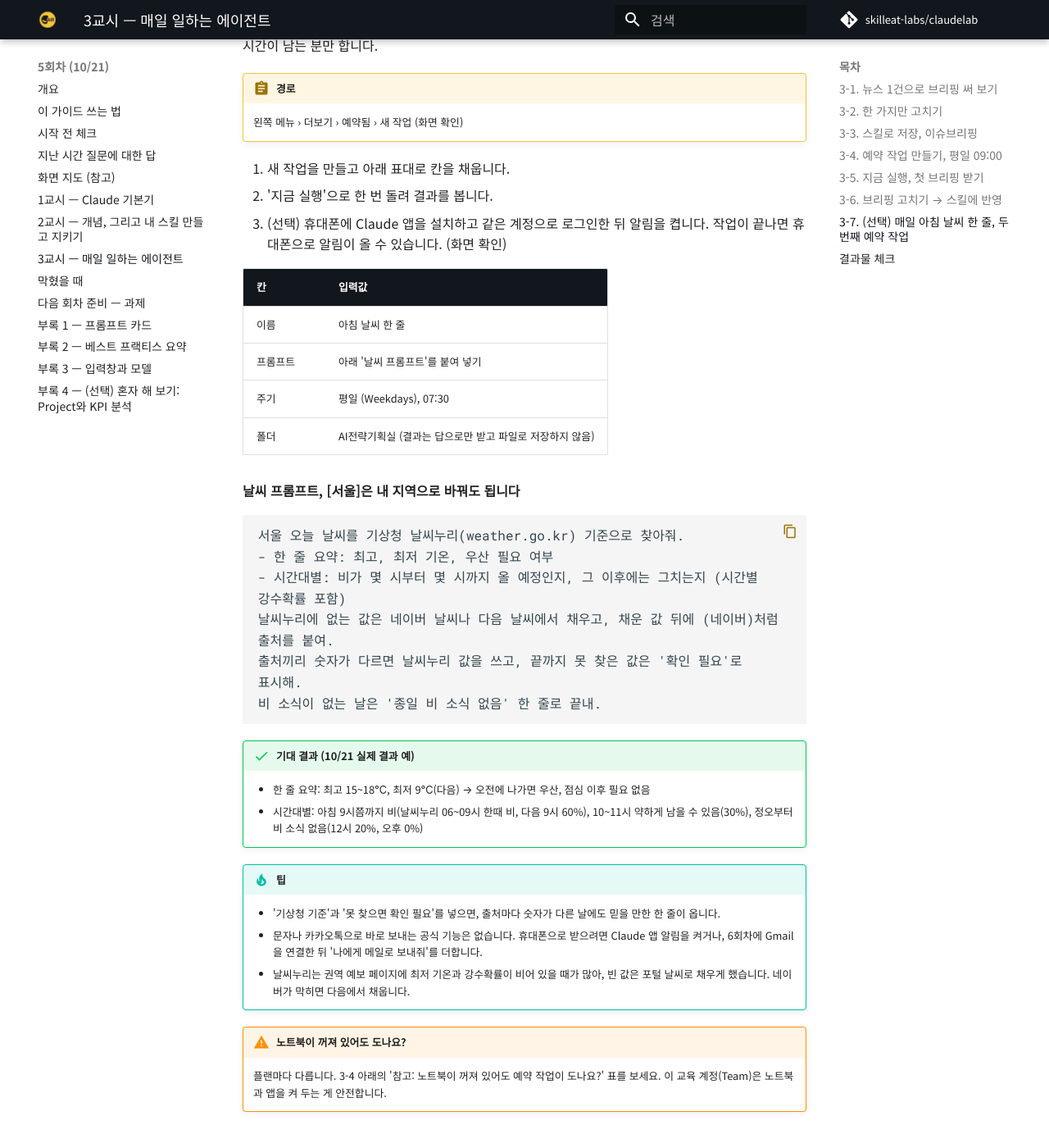
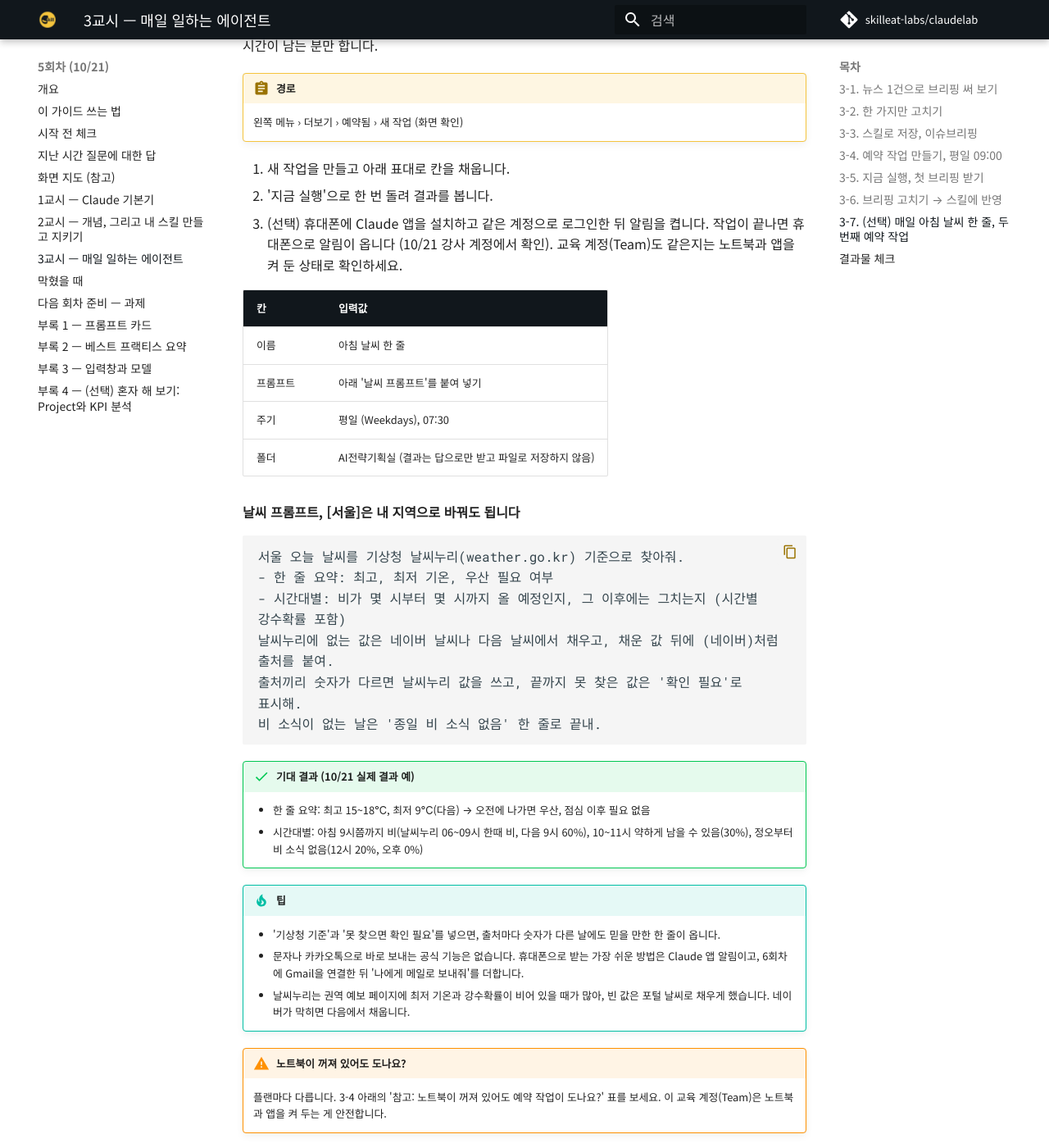
Before and after one commit to skilleat-labs/claudelab, an MkDocs documentation site: the page built from docs/day5/07.md, in a window 1280 px wide and 1400 px high, scrolled down 4694 px. Shown: the whole window at 82% size. Built offline with MkDocs 1.6.1 and Material for MkDocs 9.7.7, drawn with Linux system fonts in a browser that asks for light colours; comment, search, counter and statistics services are not loaded; some of the changed text lies outside the part shown.

Commit message:
5회차: Pro·Max 예약 작업과 휴대폰 알림 실제 확인 결과 반영
Co-Authored-By: Claude Opus 5.5 <noreply@anthropic.com>

```diff
--- a/docs/day5/07.md
+++ b/docs/day5/07.md
@@ -110,7 +110,7 @@
 
 | 플랜 | 노트북이 꺼져 있거나 앱이 닫혀 있을 때 | 참고 |
 | --- | --- | --- |
-| Pro, Max (개인 유료) | 돕니다. 10월 6일부터 새 예약 작업은 클라우드에서 돈다 | 그 전에 만든 작업은 컴퓨터에서 계속 돈다 |
+| Pro, Max (개인 유료) | 돕니다. 10월 6일부터 새 예약 작업은 클라우드에서 돈다 | 10/21 강사 계정에서 확인: 예약 시간에 돌고 휴대폰 알림도 왔다 |
 | Team (이 교육 계정) | 확실하지 않다. 클라우드 Cowork가 웹, 모바일에서 아직 베타 | 첫 주는 노트북과 Claude 앱을 켜 두고 확인 (화면 확인) |
 | Enterprise | 관리자가 클라우드 Cowork를 켠 경우에만 | 회사 관리자에게 확인 |
 | 모든 플랜, 내 PC 폴더가 필요한 작업 | 클라우드에서 돌아도 앱이 열려 있을 때만 폴더에 닿는다 | 03_브리핑에 저장하는 이 브리핑이 여기에 해당. 앱이 닫혀 있으면 건너뛰었다가 다시 열 때 돌 수 있다 |
@@ -152,7 +152,7 @@
 
 1. 새 작업을 만들고 아래 표대로 칸을 채웁니다.
 2. '지금 실행'으로 한 번 돌려 결과를 봅니다.
-3. (선택) 휴대폰에 Claude 앱을 설치하고 같은 계정으로 로그인한 뒤 알림을 켭니다. 작업이 끝나면 휴대폰으로 알림이 올 수 있습니다. (화면 확인)
+3. (선택) 휴대폰에 Claude 앱을 설치하고 같은 계정으로 로그인한 뒤 알림을 켭니다. 작업이 끝나면 휴대폰으로 알림이 옵니다 (10/21 강사 계정에서 확인). 교육 계정(Team)도 같은지는 노트북과 앱을 켜 둔 상태로 확인하세요.
 
 | 칸 | 입력값 |
 | --- | --- |
@@ -178,7 +178,7 @@
 
 !!! tip "팁"
     - '기상청 기준'과 '못 찾으면 확인 필요'를 넣으면, 출처마다 숫자가 다른 날에도 믿을 만한 한 줄이 옵니다.
-    - 문자나 카카오톡으로 바로 보내는 공식 기능은 없습니다. 휴대폰으로 받으려면 Claude 앱 알림을 켜거나, 6회차에 Gmail을 연결한 뒤 '나에게 메일로 보내줘'를 더합니다.
+    - 문자나 카카오톡으로 바로 보내는 공식 기능은 없습니다. 휴대폰으로 받는 가장 쉬운 방법은 Claude 앱 알림이고, 6회차에 Gmail을 연결한 뒤 '나에게 메일로 보내줘'를 더합니다.
     - 날씨누리는 권역 예보 페이지에 최저 기온과 강수확률이 비어 있을 때가 많아, 빈 값은 포털 날씨로 채우게 했습니다. 네이버가 막히면 다음에서 채웁니다.
 
 !!! warning "노트북이 꺼져 있어도 도나요?"
```
